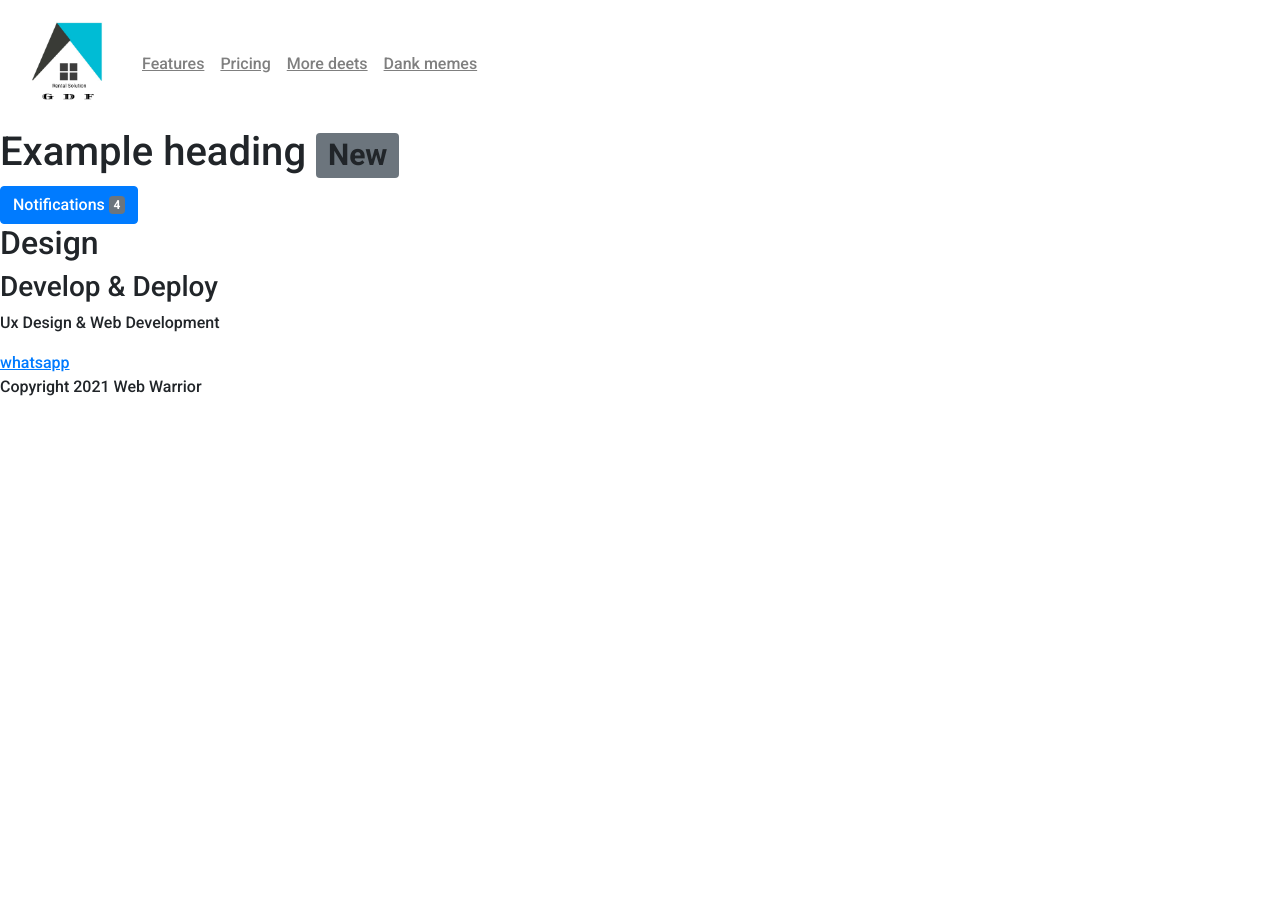
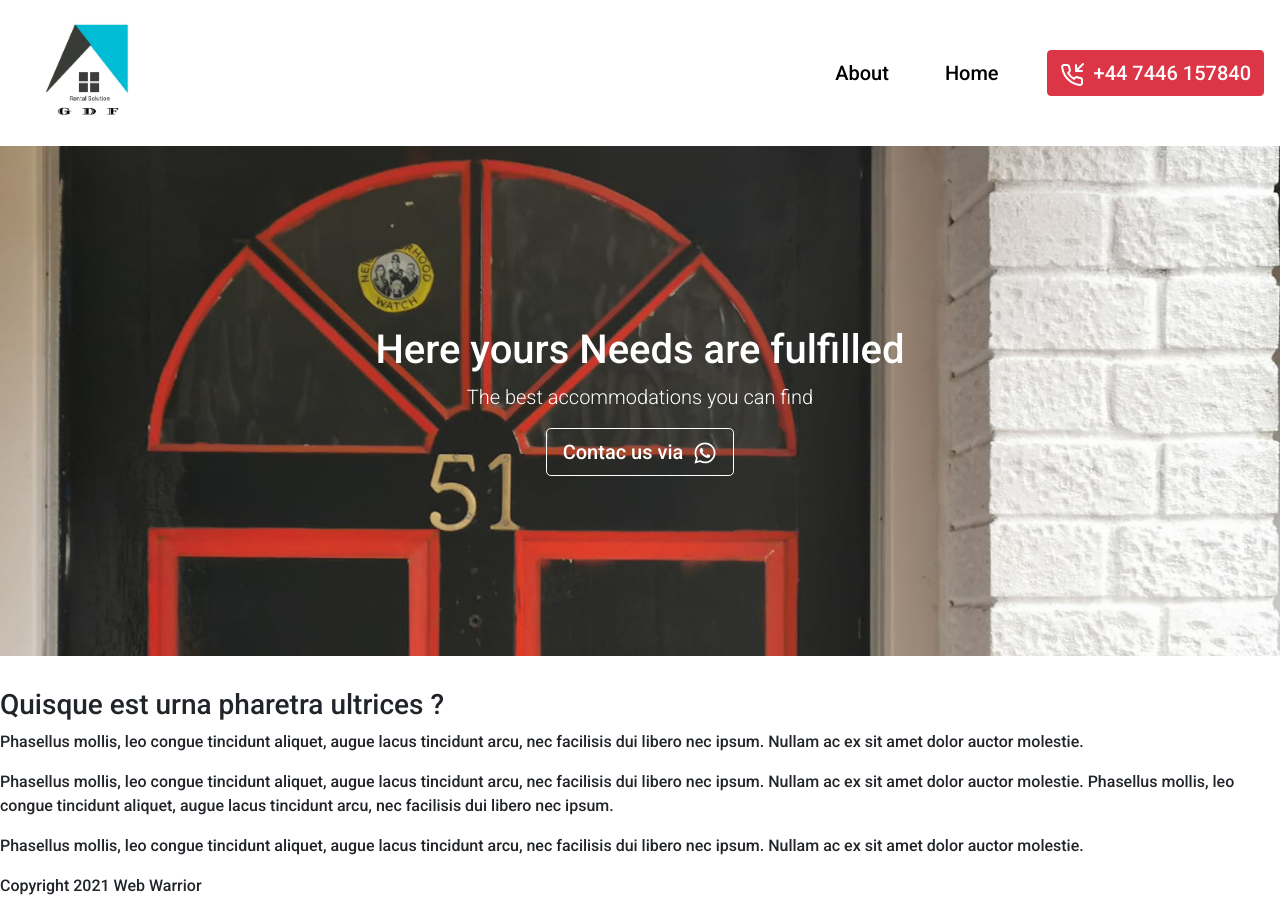
Before and after one commit to joaoPedroCordeiroProfissional/giovanni-italy, a Gatsby site: page / in a window 1280 px wide. Before the commit the page ends 800 px from the top, so only its background shows below. Built offline with nearby package versions, Linux system fonts and the light colour scheme; Gatsby itself is replaced by a stand-in of ours.

Commit message:
Finalizacao do header e jumbotron

```diff
--- a/package.json
+++ b/package.json
@@ -14,6 +14,7 @@
     "test": "echo \"Write tests! -> https://gatsby.dev/unit-testing\" && exit 1"
   },
   "dependencies": {
+    "@react-icons/all-files": "^4.1.0",
     "babel-plugin-styled-components": "^1.12.0",
     "bootstrap": "^4.6.0",
     "gatsby": "^3.3.1",
--- /dev/null
+++ b/src/components/BackgroundCover.js
@@ -0,0 +1,21 @@
+import React from 'react';
+
+import Jumbotron from 'react-bootstrap/Jumbotron';
+import { Button } from 'react-bootstrap';
+import { FaWhatsapp } from "@react-icons/all-files/fa/FaWhatsapp";
+
+import * as styles from "../styles/jumbotron.module.css"
+
+export default function BackgroundCover() {
+  return (
+    <Jumbotron className={styles.bgImg} fluid>
+      <div className={styles.hero}>
+        <h1>Here yours Needs are fulfilled</h1>
+        <p>
+          The best accommodations you can find
+        </p>
+        <Button className={styles.button}variant="outline-danger" size="lg"><a href="https://wa.me/+447472371528?text=I'd%20like%20in%20to%20get%20a%20room!">Contac us via <FaWhatsapp /></a></Button>
+      </div>
+    </Jumbotron>
+  )
+}
--- a/src/components/Header.js
+++ b/src/components/Header.js
@@ -1,42 +1,48 @@
 import React from "react";
 
-// import styles from '../styles/navbar.module.css';
-import { Navbar, Nav } from 'react-bootstrap';
+import * as styles from '../styles/header.module.css';
+import { FiPhoneIncoming } from "@react-icons/all-files/fi/FiPhoneIncoming";
+import { Navbar, Nav, Button } from 'react-bootstrap';
 
-import { Link, graphql, useStaticQuery } from "gatsby";
+import { Link } from "gatsby";
+// import {graphql, useStaticQuery } from "gatsby";
 import { StaticImage } from "gatsby-plugin-image";
 
 export default function Header() {
-  const data = useStaticQuery(graphql`
-    query SiteInfo {
-      site {
-        siteMetadata {
-          title
-        }
-      }
-    }
-  `)
+  // const data = useStaticQuery(graphql`
+  //   query SiteInfo {
+  //     site {
+  //       siteMetadata {
+  //         title
+  //       }
+  //     }
+  //   }
+  // `)
 
   // const { title } = data.site.siteMetadata
 
   return (
-    <Navbar collapseOnSelect expand="lg" variant="light" bg="white">
-      <Navbar.Brand href="#home"><StaticImage src="../images/logo.png" placeholder="blurred"
-        layout="fixed"
-        width={102}
-        height={102} alt="Logo" /></Navbar.Brand>
+    <Navbar collapseOnSelect expand="md" variant="light" bg="white" sticky="top" className={styles}>
+      <Navbar.Brand>
+        <Link to="/">
+          <StaticImage className={styles.logoImage} src="../images/logo.png" placeholder="blurred"
+            width={102}
+            height={120} alt="GDF Logo" />
+        </Link>
+      </Navbar.Brand>
       <Navbar.Toggle aria-controls="responsive-navbar-nav" />
       <Navbar.Collapse id="responsive-navbar-nav">
         <Nav className="mr-auto">
-          <Nav.Link href="#features">Features</Nav.Link>
-          <Nav.Link href="#pricing">Pricing</Nav.Link>
-          <Nav.Link href="#deets">More deets</Nav.Link>
-          <Nav.Link eventKey={2} href="#memes">
-            Dank memes
-      </Nav.Link>
+          <Nav.Link></Nav.Link>
+          <Nav.Link></Nav.Link>
+        </Nav>
+        <Nav>
+          <Nav.Link><Link to="/about">About</Link></Nav.Link>
+          <Nav.Link><Link to="/">Home</Link></Nav.Link>
+          <Button variant="danger" size="md" className={styles.phone}><a href="tel:+44 7446 157840"><FiPhoneIncoming  className={styles.phoneIcon}/>+44 7446 157840</a></Button>
         </Nav>
       </Navbar.Collapse>
-    </Navbar>
+    </Navbar >
   )
 }
 // export const query = graphql`
--- a/src/pages/index.js
+++ b/src/pages/index.js
@@ -1,25 +1,18 @@
 import React from "react"
 import Layout from "../components/Layout"
-import "../styles/home.module.css"
+import BackgroundCover from "../components/BackgroundCover";
+
+// import "../styles/home.module.css"
 
 export default function Home() {
   return (
     <section>
       <Layout>
-        <div>
-          <h1>
-            Example heading <span className="badge bg-secondary">New</span>
-          </h1>
-          <button type="button" className="btn btn-primary">
-            Notifications <span className="badge bg-secondary">4</span>
-          </button>
-          <h2 className="text-bold">Design</h2>
-          <h3>Develop & Deploy</h3>
-          <p>Ux Design & Web Development</p>
-          <a href="https://api.whatsapp.com/send?phone=447446157840">
-            whatsapp
-          </a>
-        </div>
+        <BackgroundCover />
+        <h3>Quisque est urna pharetra ultrices ?</h3>
+        <p>Phasellus mollis, leo congue tincidunt aliquet, augue lacus tincidunt arcu, nec facilisis dui libero nec ipsum. Nullam ac ex sit amet dolor auctor molestie.</p>
+        <p>Phasellus mollis, leo congue tincidunt aliquet, augue lacus tincidunt arcu, nec facilisis dui libero nec ipsum. Nullam ac ex sit amet dolor auctor molestie. Phasellus mollis, leo congue tincidunt aliquet, augue lacus tincidunt arcu, nec facilisis dui libero nec ipsum.</p>
+        <p>Phasellus mollis, leo congue tincidunt aliquet, augue lacus tincidunt arcu, nec facilisis dui libero nec ipsum. Nullam ac ex sit amet dolor auctor molestie.</p>
       </Layout>
     </section>
   )
--- /dev/null
+++ b/src/styles/header.module.css
@@ -0,0 +1,26 @@
+a {
+  text-decoration: none;
+  color: #000;
+  font-size: 20px;
+  margin-right: 20px;
+}
+
+a:hover {
+  color: #33BDD8;
+  cursor: pointer;
+}
+
+.logoImage {
+  margin-left: 20px;
+}
+.phone a {
+  color: white;
+  margin: auto;
+}
+
+.phoneIcon {
+  height: 24px;
+  width: 24px;
+  font-weight: 500;
+  margin-right: 10px;
+}
--- /dev/null
+++ b/src/styles/jumbotron.module.css
@@ -0,0 +1,41 @@
+.bgImg {
+  height: 510px;
+  padding: 0;
+
+  display: flex;
+  flex-direction: column;
+
+  justify-content: center;
+  align-items: center;
+
+  background: url("../images/BackgroundImage.png");
+  background-size: cover;
+}
+
+.hero {
+  text-align: center;
+  color: white;
+}
+
+.hero p {
+  font-size: 20px;
+  font-weight: 300;
+}
+.button {
+  border-color: white;
+}
+.button a{
+  color: white;
+  margin: auto;
+}
+
+.button a:hover {
+  text-decoration: none;
+}
+
+.button a svg {
+  margin-left: 5px;
+  margin-bottom: 2px;
+  height: 24px;
+  width: 24px;
+}
--- a/src/styles/navbar.module.css
+++ /dev/null
@@ -1,3 +0,0 @@
-.navbarBg {
-  background-color: white;
-}
```
Also changed, not shown: src/images/BackgroundImage.png (added), 1 other file.
